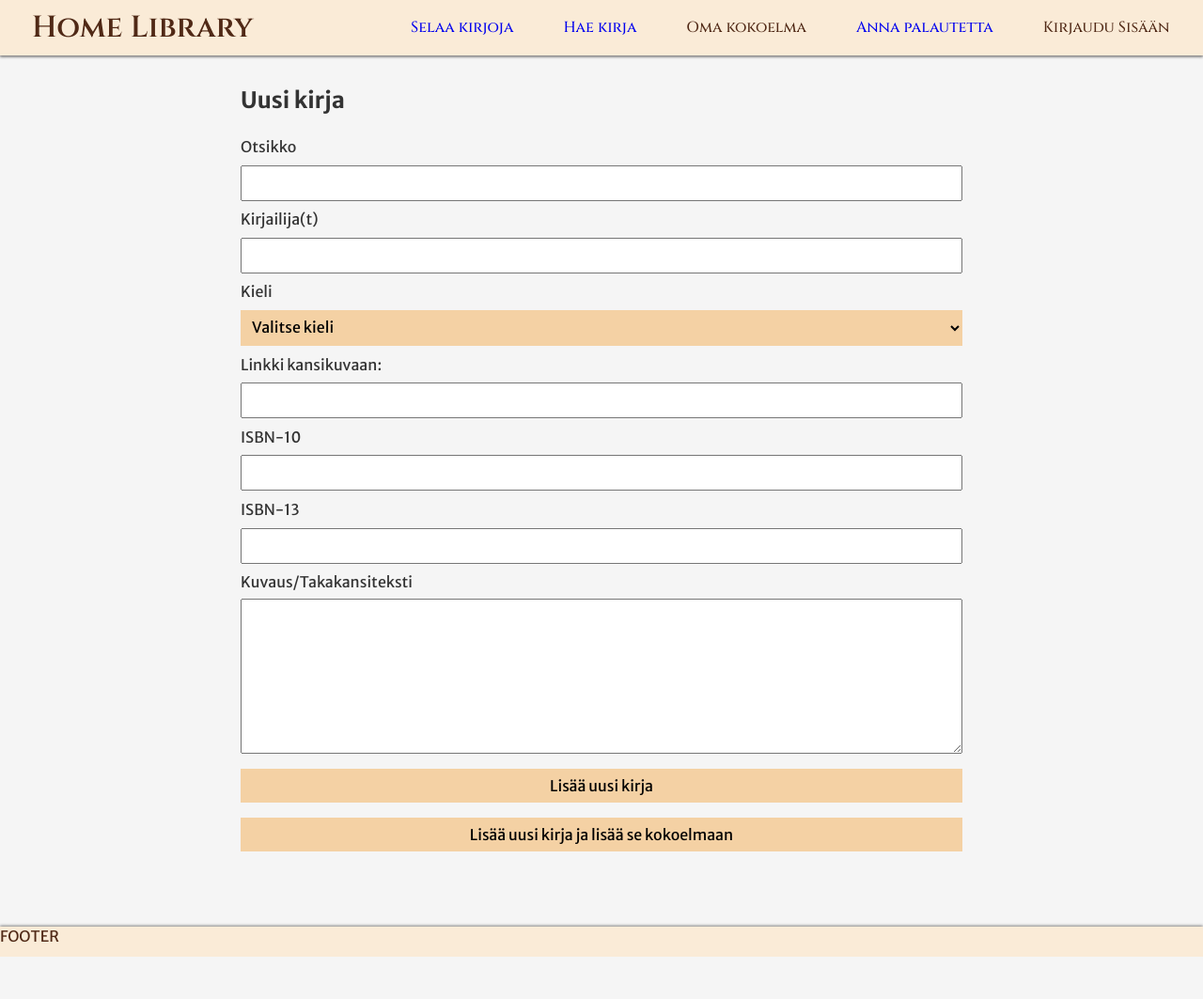
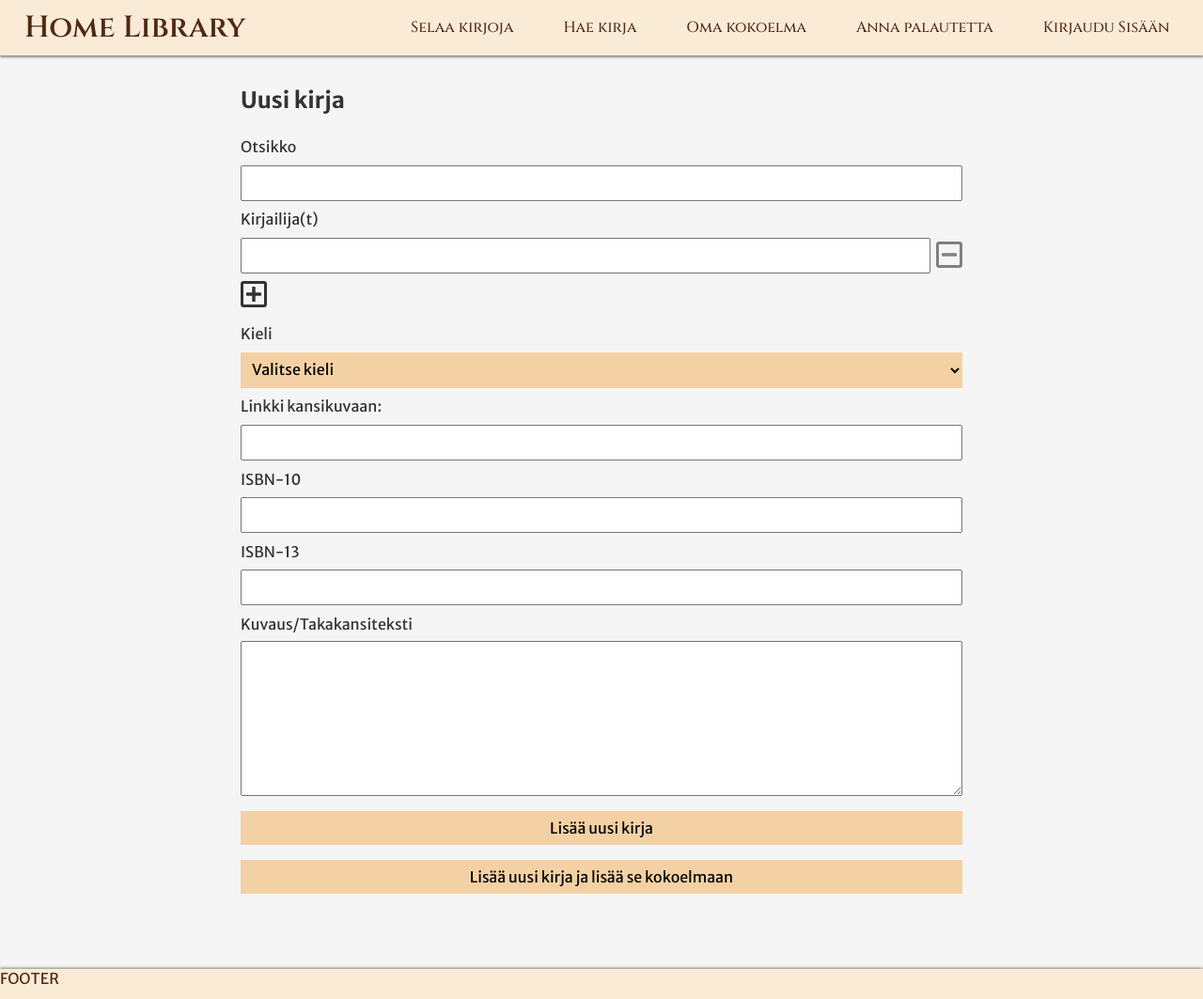
Before and after one commit to MarEf/HomeLibrary, a PHP site: page /book.php in a window 1280 px wide. Shown: the whole page at 94% size. Before the commit the page ends 1018 px from the top, so only its background shows below. Run offline with PHP 8.4, Linux system fonts and the light colour scheme; tables that the repository leaves empty or names only in its code hold one stand-in row (values such as "Sample post").

Commit message:
Improved author field in form

```diff
--- a/book.php
+++ b/book.php
@@ -32,19 +32,36 @@ if (isset($_POST['from_post'])) {
     }
 }
 
-# Fetch languages from database
-$query = "SELECT language_id, name_fin FROM languages";
-$languages = $yhteys->query($query);
 
-function list_languages($languages)
+
+
+function list_languages()
 {
     global $default_language;
+    global $yhteys;
+
+    # Fetch languages from database
+    $query = "SELECT language_id, name_fin FROM languages";
+    $languages = $yhteys->query($query);
+
     while ($row = $languages->fetch_assoc()) {
         if ($row['language_id'] === $default_language) {
             echo "<option selected value='{$row["language_id"]}'>{$row['name_fin']}</option>";
         } else {
             echo "<option value='{$row["language_id"]}'>{$row['name_fin']}</option>";
         }
+    }
+}
+
+function get_authors()
+{
+    global $yhteys;
+
+    $query = "SELECT * FROM authors";
+    $authors = $yhteys->query($query);
+
+    while ($row = $authors->fetch_assoc()) {
+        echo "<option value='{$row['name']}'></option>";
     }
 }
 
@@ -80,14 +97,22 @@ function list_languages($languages)
             <label for="title">Otsikko
                 <input type="text" name="title" id="title" value="<?php echo $title ?>" required>
             </label>
-            <label for="authors">Kirjailija(t)
+            <label for="author" id="author-list">Kirjailija(t)
                 <!--DATA ON THIS FIELD IS CURRENTLY UNHANDLED-->
-                <input type="text" name="authors" id="authors" value="<?php echo $authors ?>" required>
+                <span class="author" id="author-block1">
+                    <input list="authors" name="author[]" id="author1">
+                    <i class="far fa-minus-square remove inactive"></i>
+                </span>
+
+                <i class="far fa-plus-square add" onclick="addAuthorField()"></i>
             </label>
+            <datalist id="authors">
+                <?php get_authors() ?>
+            </datalist>
             <label for="language_id">Kieli
                 <select name="language_id" id="language_id" required>
                     <option value="">Valitse kieli</option>
-                    <?php list_languages($languages) ?>
+                    <?php list_languages() ?>
                 </select>
             </label>
             <label for="cover">Linkki kansikuvaan:
--- a/header.html
+++ b/header.html
@@ -1,7 +1,7 @@
 <header>
     <div class="menu" id="mainMenu">
         <div id="title-and-nav">
-            <h1>Home Library</h1>
+            <h1><a href="index.php">Home Library</a></h1>
             <a href="javascript:void(0);" class="icon" onclick="openMenu()">
                 <i class="fa fa-bars menu-closed"></i>
                 <i class="fa fa-xmark menu-opened"></i>
--- a/script.js
+++ b/script.js
@@ -7,3 +7,16 @@ function openMenu() {
         item.className = "menu";
     }
 }
+
+function addAuthorField() {
+    const count = document.getElementById("author-list").childElementCount;
+    console.log(count);
+    const author = document.getElementById("author-block" + (count - 1));
+    let html = "<span class='author' id='author-block" + count + "'><input list='authors' name='auhtor[]' id='author" + count + "'><i class='far fa-minus-square remove' onclick='removeAuthorField(\"author-block" + count + "\")'></i></span > ";
+    author.insertAdjacentHTML("afterend", html);
+}
+
+function removeAuthorField(authorBlock) {
+    const block = document.getElementById(authorBlock);
+    block.remove();
+}
--- a/style.css
+++ b/style.css
@@ -11,7 +11,8 @@
     --placeholder-font-color: hsl(0, 0%, 70%);
     --shadow-color: gray;
     --button-color: hsl(34, 78%, 80%);
-    --button-hover-color: hsl(34, 78%, 60%)
+    --button-hover-color: hsl(34, 78%, 60%);
+    --inactive-link-color: hsl(0, 0%, 50%);
 }
 
 * {
@@ -111,9 +112,23 @@ i {
     padding: 0.5rem;
 }
 
-#title-and-nav a:hover {
+a {
+    color: var(--header-font-color);
+}
+
+a:hover {
     background-color: var(--header-color);
 }
+
+a:visited {
+    color: var(--header-font-color);
+}
+
+h1 a {
+    padding: 0.5rem 1rem;
+    display: inline-block;
+}
+
 
 .menu {
     overflow: hidden;
@@ -124,13 +139,9 @@ i {
     justify-content: flex-end;
 }
 
-.menu a {
+.menu>a {
     display: none;
     font-weight: 500;
-}
-
-.menu a:visited {
-    color: var(--header-font-color);
 }
 
 .menu a.icon {
@@ -138,7 +149,7 @@ i {
     font-size: 2rem;
 }
 
-.menu a:hover {
+.menu>a:hover {
     background-color: var(--menu-select);
 }
 
@@ -182,9 +193,6 @@ i {
 }
 
 /*Content*/
-h1 {
-    padding: 0.5rem 1rem;
-}
 
 h2 {
     margin-bottom: 1em;
@@ -198,12 +206,14 @@ a {
     text-decoration: none;
 }
 
+
 button {
     border: none;
     background-color: var(--main-color);
     color: var(--main-font-color);
-    margin: 2px;
+    margin: 0.2em;
 }
+
 
 table {
     border-collapse: collapse;
@@ -226,6 +236,26 @@ th {
     margin-right: auto;
 }
 
+.add {
+    margin-top: 0.2em;
+    margin-bottom: 0.2em;
+}
+
+.remove {
+    margin-top: 0.25em;
+    margin-left: 0.2em;
+}
+
+.author {
+    width: 100%;
+    display: inline-flex;
+    flex-wrap: nowrap;
+    align-items: center;
+}
+
+.inactive {
+    color: var(--inactive-link-color);
+}
 
 /*Tämä on yksinkertaisempaa tehdä näin päin*/
 
```
